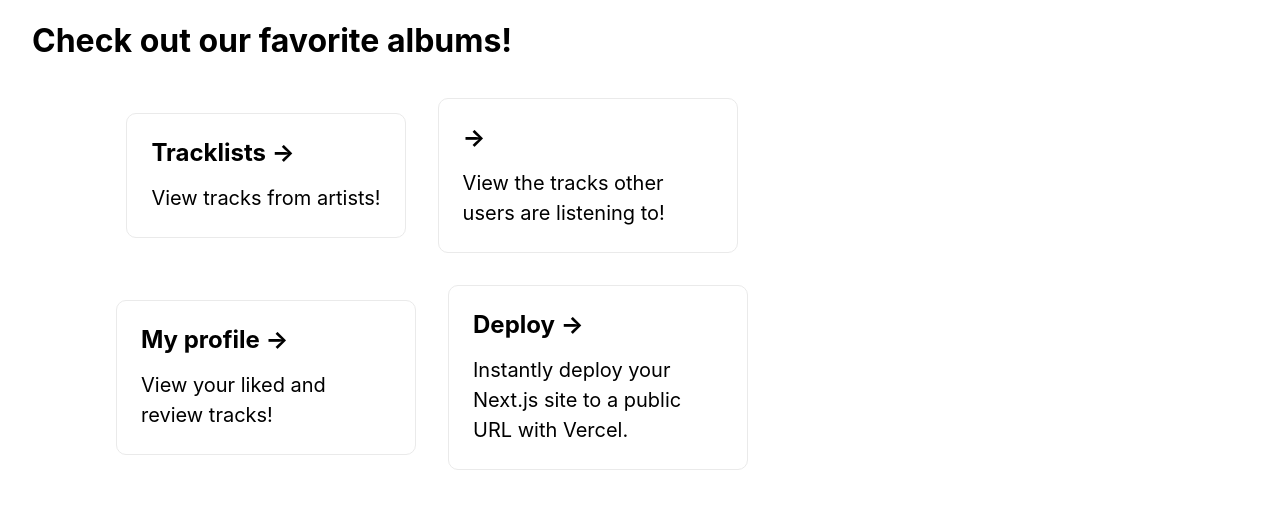
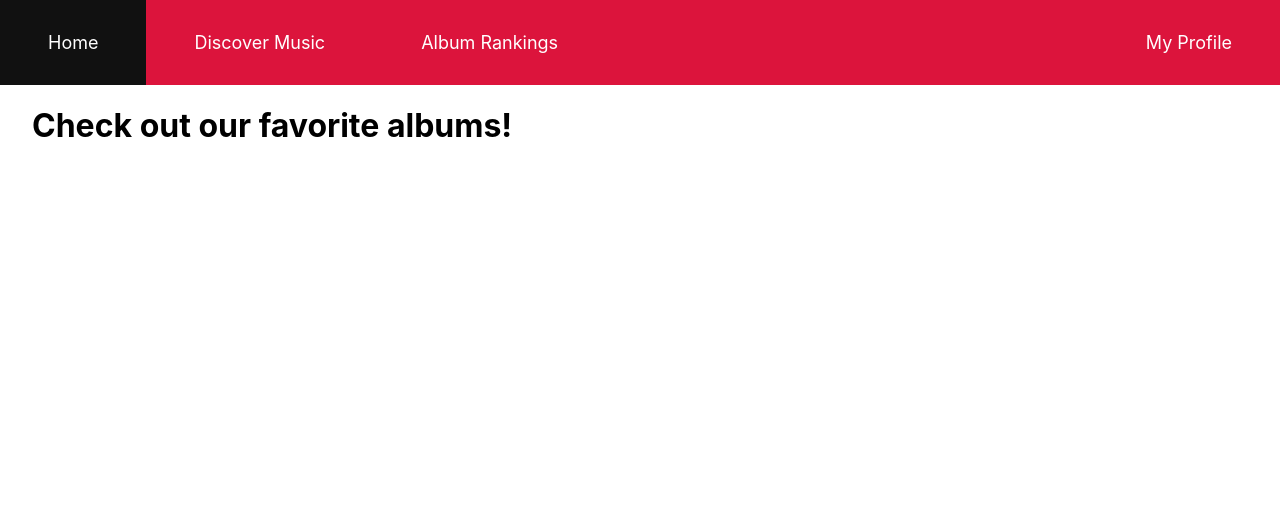
Before and after one commit to meepospammer/sound-of-eggert, a Next.js app: page / in a window 1280 px wide. Shown: the top 508 px of the page. Built offline with nearby package versions, Linux system fonts and the light colour scheme.

Commit message:
Added Navbar styling and functionality
Navbar now uses the quicksand font and is styled to look decent. Added Navbar component to _app.js so it shows up atop all of our pages.

```diff
--- a/pages/_app.js
+++ b/pages/_app.js
@@ -1,7 +1,13 @@
 import '../styles/globals.css'
+import Navbar from './components/navbar/navbar.js'
 
 function MyApp({ Component, pageProps }) {
-  return <Component {...pageProps} />
+  return (
+  <>
+    <Navbar/>
+    <Component {...pageProps} />
+  </>
+  )
 }
 
 export default MyApp
--- a/pages/components/navbar/navbar.js
+++ b/pages/components/navbar/navbar.js
@@ -1,39 +1,42 @@
 import React from 'react';
-import styles from '../../../styles/Home.module.css'
+import styles from './navbar.module.css'
+import Link from 'next/link'
 
 function Navbar() {
   return (
     <>
-        <div className={styles.grid}>
-
-        <a href="tracklists/" className={styles.card}>
-        <h2>Tracklists &rarr;</h2>
-        <p>View tracks from artists!</p>
-        </a>
-
-        <a href="social/" className={styles.card}>
-        <h2> &rarr;</h2>
-        <p> View the tracks other users are listening to! </p>
-        </a>
-        <a
-        href="myProfile/"
-        className={styles.card}
-        >
-        <h2>My profile &rarr;</h2>
-        <p>View your liked and review tracks!</p>
-        </a>
-
-        <a
-        href="https://vercel.com/new?utm_source=create-next-app&utm_medium=default-template&utm_campaign=create-next-app"
-        className={styles.card}
-        >
-        <h2>Deploy &rarr;</h2>
-        <p>
-            Instantly deploy your Next.js site to a public URL with Vercel.
-        </p>
-        </a>
-        </div>
+      <ul className={styles.ul}>
+      <li className={styles.li}>
+          <a className={styles.a}>
+            <Link href='./' >
+              Home
+            </Link>
+          </a>
+        </li>
+        <li className={styles.li}>
+          <a className={styles.a}>
+            <Link href='tracklists/' >
+              Discover Music
+            </Link>
+          </a>
+        </li>
+        <li className={styles.li}>
+          <a className={styles.a}>
+            <Link href='social/'>
+                Album Rankings
+            </Link>
+          </a>
+        </li>
+        <li className={styles.li}>
+          <a className={styles.a}>
+            <Link href='myProfile'>
+              My Profile
+            </Link>
+          </a>
+        </li>
+      </ul>
     </>
   )
 }
+
 export default Navbar;
--- /dev/null
+++ b/pages/components/navbar/navbar.module.css
@@ -0,0 +1,34 @@
+@import url('https://fonts.googleapis.com/css2?family=Quicksand&display=swap');
+
+.container{
+    padding: 0 2rem;
+}
+
+.ul {
+    list-style-type: none;
+    margin: 0;
+    padding: 0;
+    font-size: large;
+    overflow: hidden;
+    background-color: crimson;
+  }
+
+.li {
+    float: left;
+  }
+
+.li a {
+    display: block;
+    color: white;
+    text-align: center;
+    padding: 16px 24px;
+    text-decoration: none;
+  }
+
+  .li:last-child {
+    float: right;
+  }
+
+.li a:hover {
+    background-color: #111;
+  }
--- a/pages/index.js
+++ b/pages/index.js
@@ -1,15 +1,12 @@
 import Head from 'next/head'
 import Image from 'next/image'
 import styles from '../styles/Home.module.css'
-import Navbar from './components/navbar/navbar.js';
-
 import Link from 'next/link'
 
 export default function Home() {
   return (
+    <>
       <div className={styles.container}>
-
-
         <main>
           <h1 className="title page">
           <Link href='tracklists/the-college-dropout'>
@@ -17,10 +14,8 @@ export default function Home() {
           </Link>
           </h1>
 
-        <Navbar/>
-
-
         </main>
       </div>
+    </>
   )
 }
--- a/pages/tracklists/index.js
+++ b/pages/tracklists/index.js
@@ -1,9 +1,11 @@
 import Link from 'next/link'
+import Rankinglist from '../components/rankinglist/rankinglist.js'
+
 export default function TrackLibrary() {
     return (<>
         <Link href ='tracklists/graduation'>
-            Our trackslists!
+            Our trackslist!
         </Link>
-
+        <Rankinglist/>
     </>)
 }
```
Also changed, not shown: pages/components/rankinglist/rankinglist.js (+11 -0 lines), pages/components/navbar/navbar.css (deleted). Lines whose indentation alone changed are shown as unchanged.
